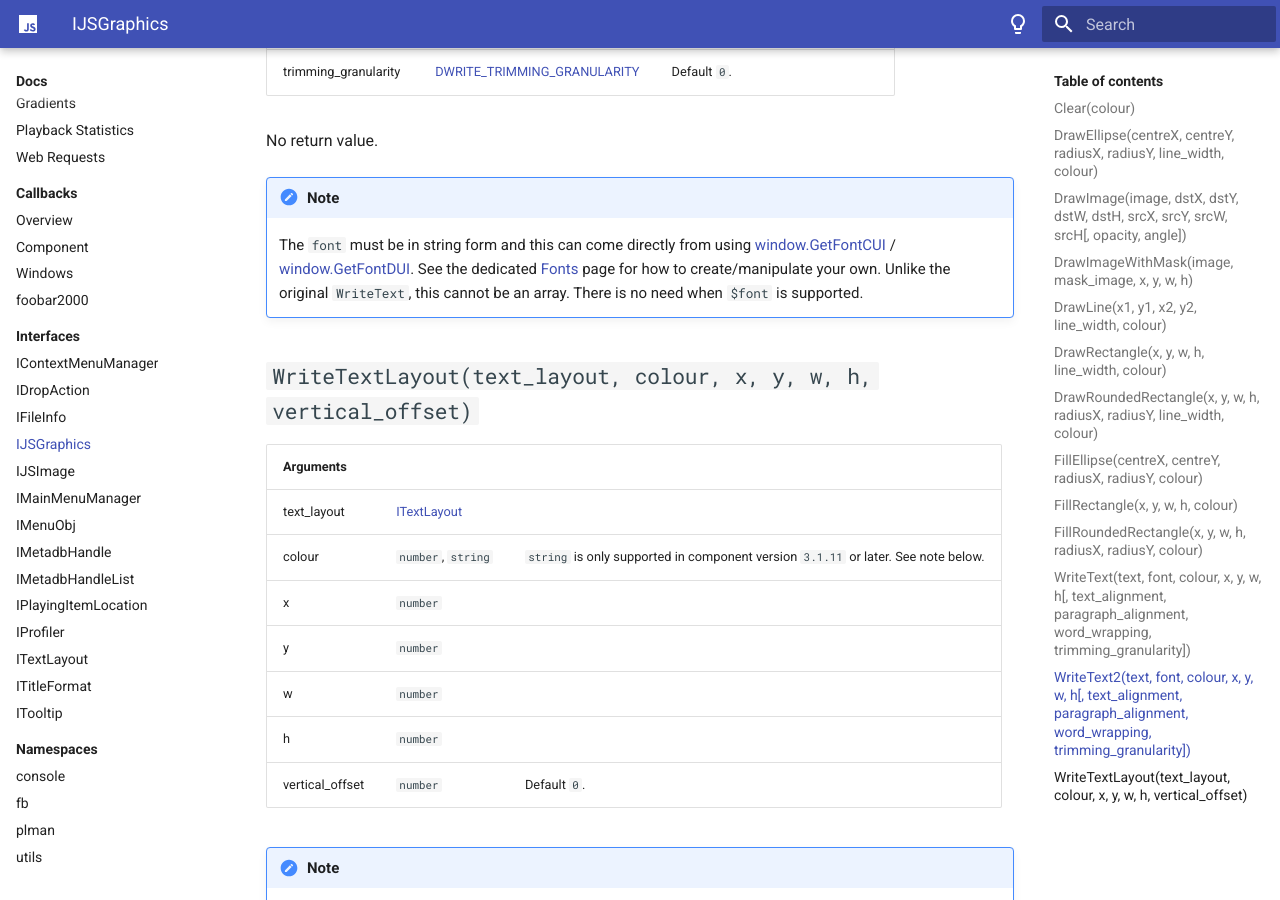
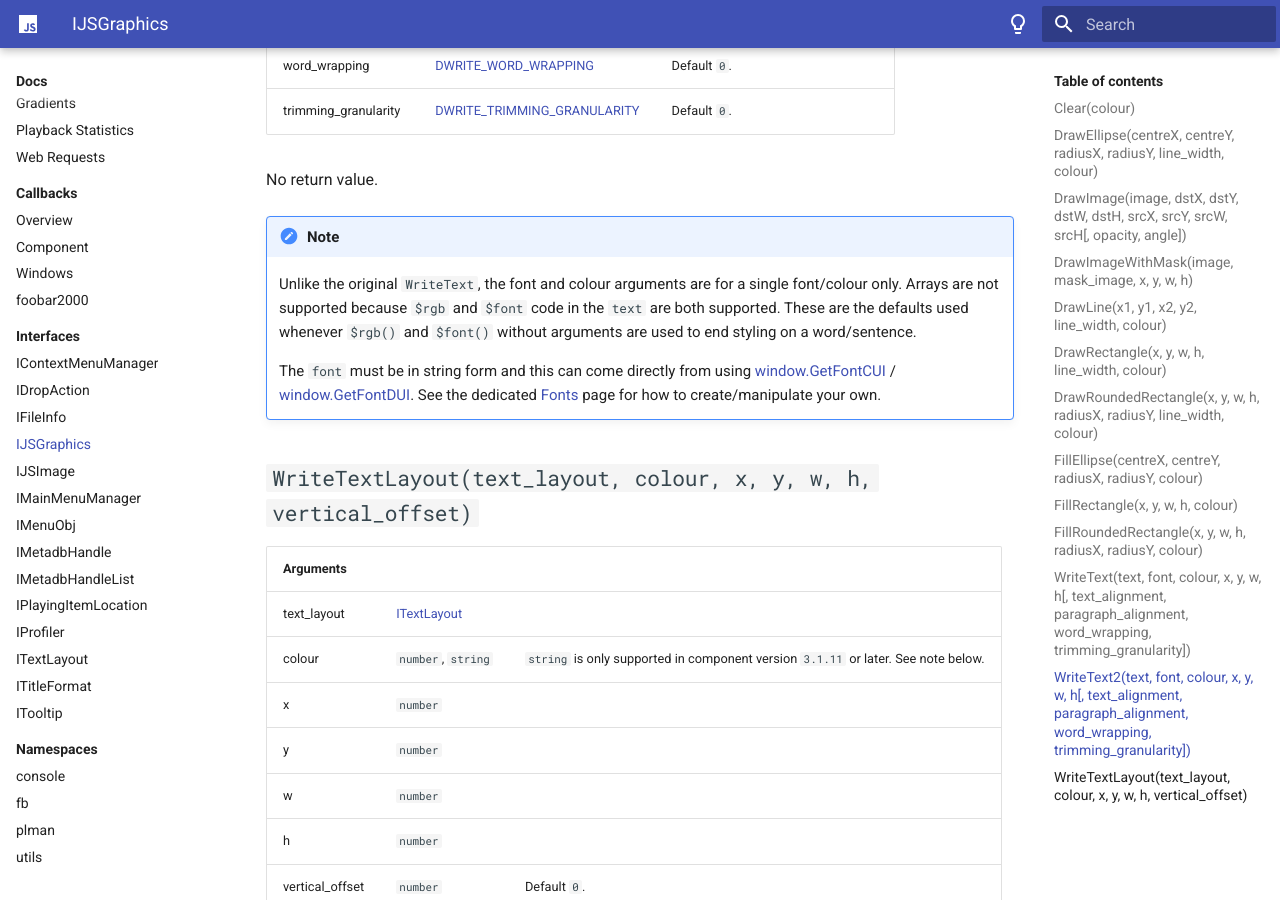
Before and after one commit to jscript-panel/jscript-panel.github.io, an MkDocs documentation site: the page built from docs/docs/interfaces/IJSGraphics.md, in a window 1280 px wide and 900 px high, scrolled down 8522 px. Built offline with MkDocs 1.6.1 and Material for MkDocs 9.7.7, drawn with Linux system fonts in a browser that asks for light colours; some of the changed text lies outside the part shown.

Commit message:
Update IJSGraphics.md

```diff
--- a/docs/docs/interfaces/IJSGraphics.md
+++ b/docs/docs/interfaces/IJSGraphics.md
@@ -224,8 +224,10 @@
 	See the dedicated [Fonts](../guides/fonts.md) page for how to create/manipulate your own.
 
 !!! note
-	If you want to apply a single colour to all of the text, simply supply a `number`. If supplying a `string`,
-	it must a stringified array. See [Styling Ranges Of Text](../guides/styling-ranges-text.md).
+	If you want to apply a single colour to all of the text, simply supply a `number`.
+
+	If supplying a `string`, it must be a stringified array. See [Styling Ranges Of Text](../guides/styling-ranges-text.md). `$rgb`
+	code in the `text` always takes precedence so if an array is supplied at the same time, it will be ignored.
 
 See [Styling Ranges Of Text](../guides/styling-ranges-text.md) for more advanced usage notes.
 
@@ -235,7 +237,7 @@
 |Arguments|||
 |---|---|---|
 |text|`string`|May contain `$rgb` and `$font` code.
-|font|`string`|See note below.|
+|font|`string`|See note below.
 |colour|`number`|
 |x|`number`|
 |y|`number`|
@@ -249,8 +251,12 @@
 No return value.
 
 !!! note
+	Unlike the original `WriteText`, the font and colour arguments are for a single font/colour only. Arrays are not
+	supported because `$rgb` and `$font` code in the `text` are both supported. These are the defaults used whenever
+	`$rgb()` and `$font()` without arguments are used to end styling on a word/sentence.
+
 	The `font` must be in string form and this can come directly from using [window.GetFontCUI](../namespaces/window.md#windowgetfontcuitype) / [window.GetFontDUI](../namespaces/window.md#windowgetfontduitype).
-	See the dedicated [Fonts](../guides/fonts.md) page for how to create/manipulate your own. Unlike the original `WriteText`, this cannot be an array. There is no need when `$font` is supported.
+	See the dedicated [Fonts](../guides/fonts.md) page for how to create/manipulate your own.
 
 ## `WriteTextLayout(text_layout, colour, x, y, w, h, vertical_offset)`
 |Arguments|||
```
